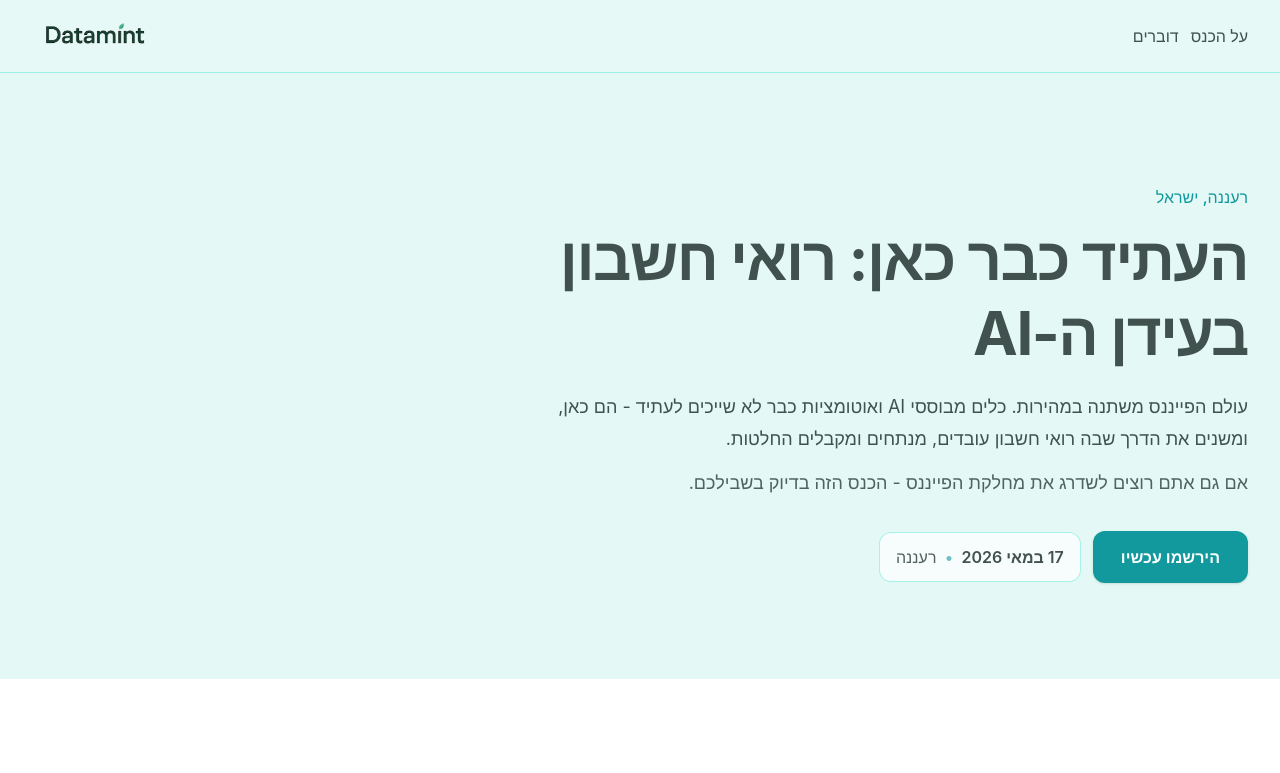
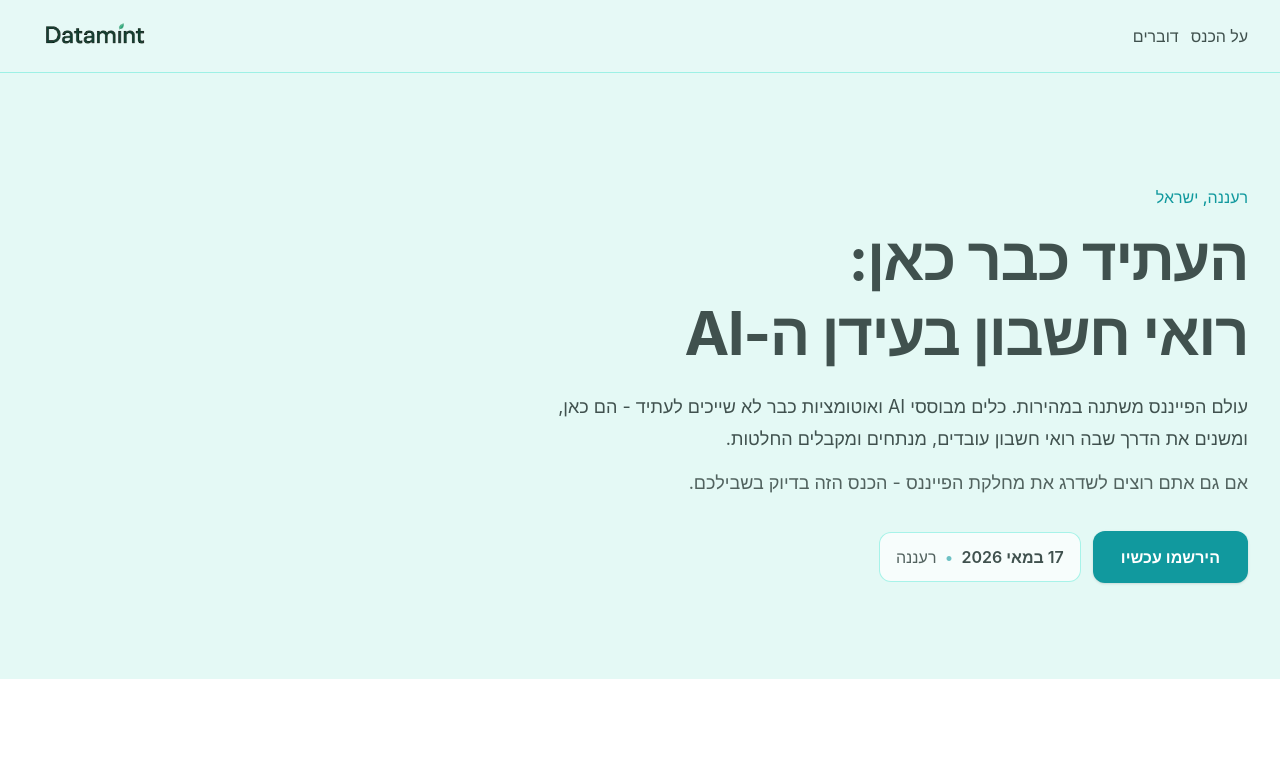
Before and after one commit to levi-datamint/landing-page, a React (Vite) app: page /#/ in a window 1280 px wide. Shown: the top 773 px of the page. Built offline with nearby package versions, Linux system fonts and the light colour scheme.

Commit message:
Refactor LandingHeroSection to split and format conference name for improved display

```diff
--- a/src/components/landing/LandingHeroSection.tsx
+++ b/src/components/landing/LandingHeroSection.tsx
@@ -12,6 +12,9 @@ export default function LandingHeroSection({
   applicationUrl,
   sectionRef,
 }: Props) {
+  const [headlineLead, ...headlineRest] = conference.name.split(":");
+  const headlineTail = headlineRest.join(":").trim();
+
   return (
     <section ref={sectionRef} className="bg-[#E4F9F5] py-16 sm:py-20 lg:py-24">
       <div className="mx-auto w-full max-w-7xl px-4 sm:px-6 lg:px-8">
@@ -22,7 +25,15 @@ export default function LandingHeroSection({
             </p>
 
             <h1 className="mt-3 min-w-full text-4xl font-bold leading-tight tracking-tight text-[#40514E] sm:text-5xl lg:text-6xl">
-              {conference.name}
+              {headlineTail ? (
+                <>
+                  {headlineLead}:
+                  <br />
+                  {headlineTail}
+                </>
+              ) : (
+                conference.name
+              )}
             </h1>
 
             <p className="mt-5 max-w-3xl text-lg leading-8 text-[#40514E]">
```
